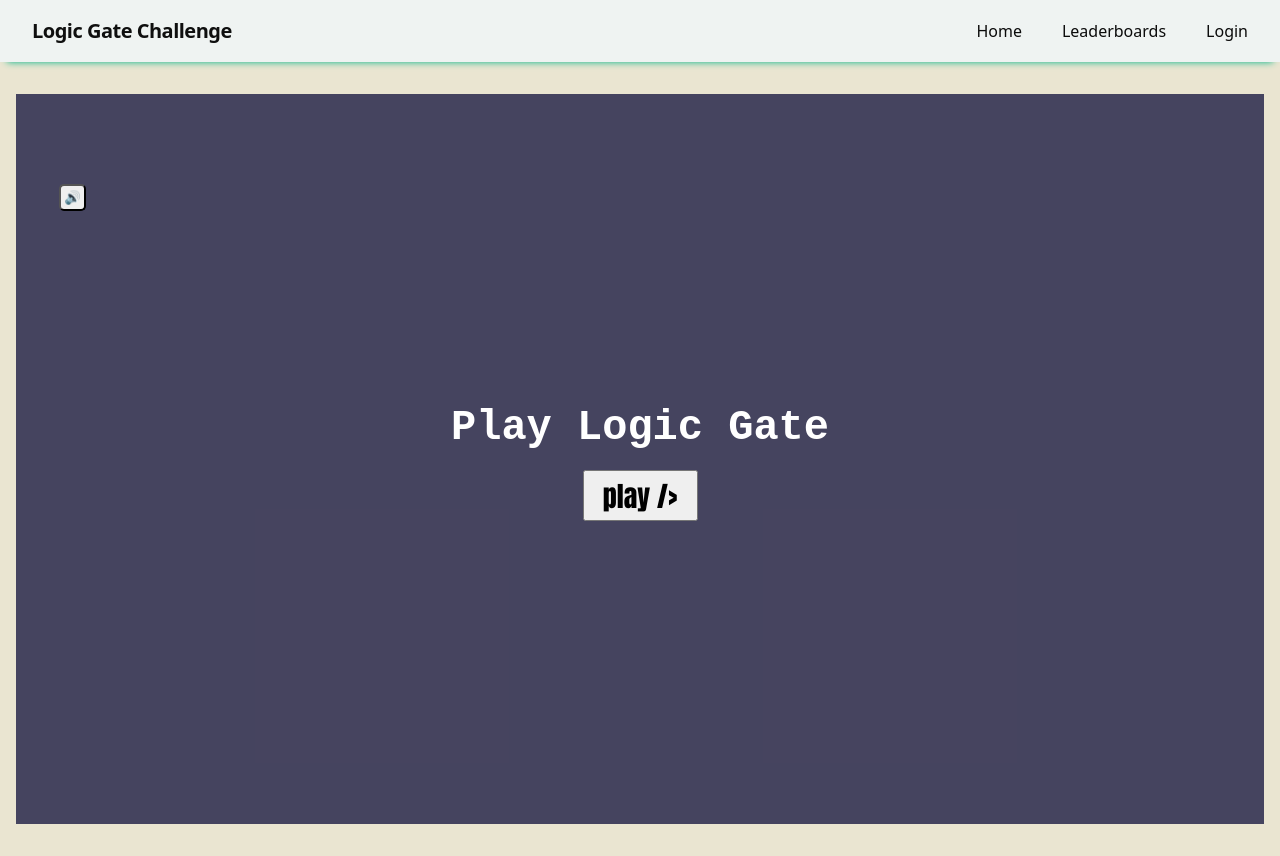
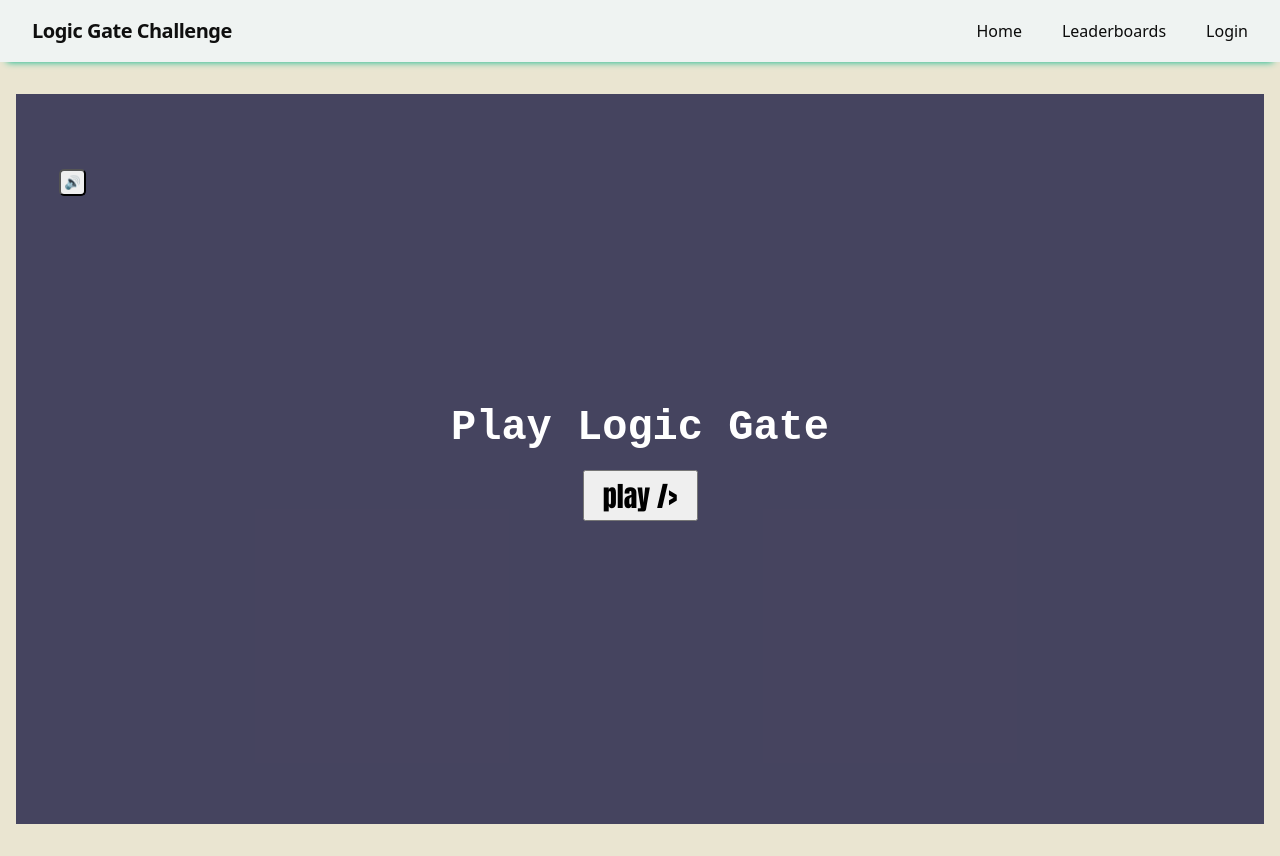
Before and after one commit to amcpc4k-maker/Logic-Gate-Simulator, a React (Vite) app: page / in a window 1280 px wide. Built offline with nearby package versions, Linux system fonts and the light colour scheme.

Commit message:
Update app.css

```diff
--- a/frontend/src/stylesheets/app.css
+++ b/frontend/src/stylesheets/app.css
@@ -759,7 +759,7 @@ tr:last-child td {
 
 .musicBtn {
   position: absolute;
-  top: 90px;
+  top: 75px;
   left: 43px;
   width: 27px;
   height: 27px;
```
